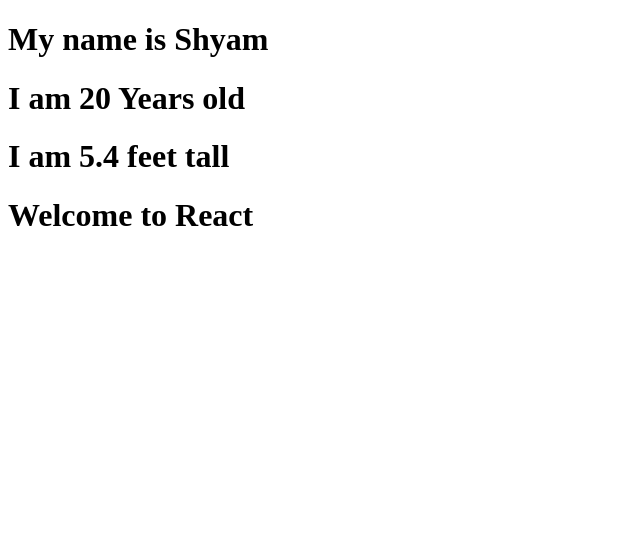
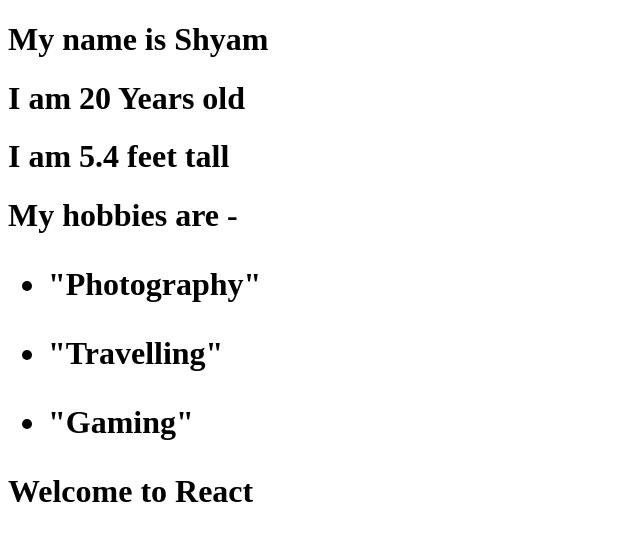
Before and after one commit to PrasastiBaitharu/practice_series, a React (Vite) app in the folder React/21 12/First_app/: page / in a window 1280 px wide. Shown: the top 540 px of the page, without its empty margins (0-640 px from the left). Built offline with nearby package versions, Linux system fonts and the light colour scheme.

Commit message:
Creating Array and accessing them in components

```diff
--- a/React/21 12/First_app/src/components/Hello.jsx
+++ b/React/21 12/First_app/src/components/Hello.jsx
@@ -1,13 +1,22 @@
-//Creating variables and accessing them in components
+//Creating Array and accessing them in components
 let name  = "Shyam";
 let age = 20;
-let height = 5.4
+let height = 5.4;
+let hobbies = ["Photography" , "Travelling" , "Gaming"]
 function Hello(){
     return(
       <>
         <h1>My name is {name}</h1>
         <h1>I am {age} Years old</h1>
         <h1>I am {height} feet tall</h1>
+        <h1>My hobbies are -
+          {hobbies.map((hobby)=>{
+          return(
+            <ul>
+            <li>"{hobby}"</li>
+            </ul>
+          )
+        })}</h1>
       </>
     )
   }
```
